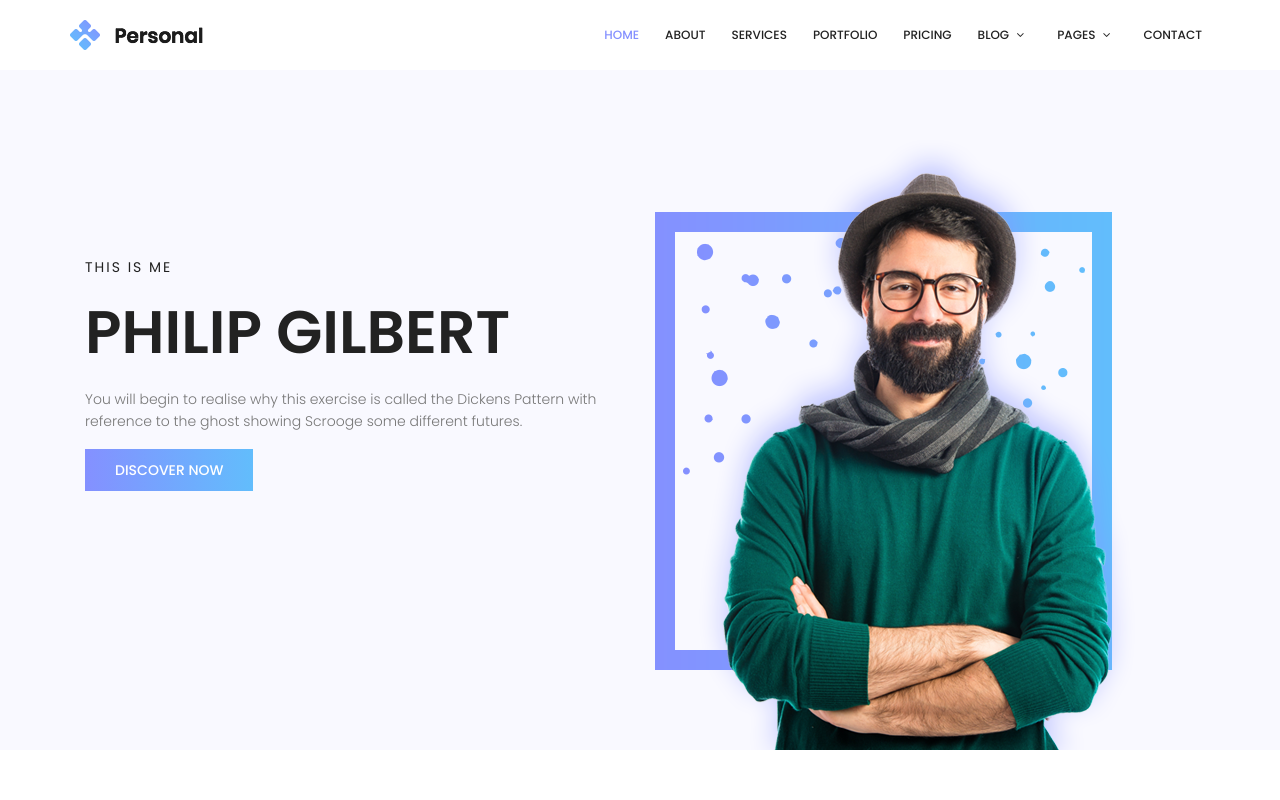
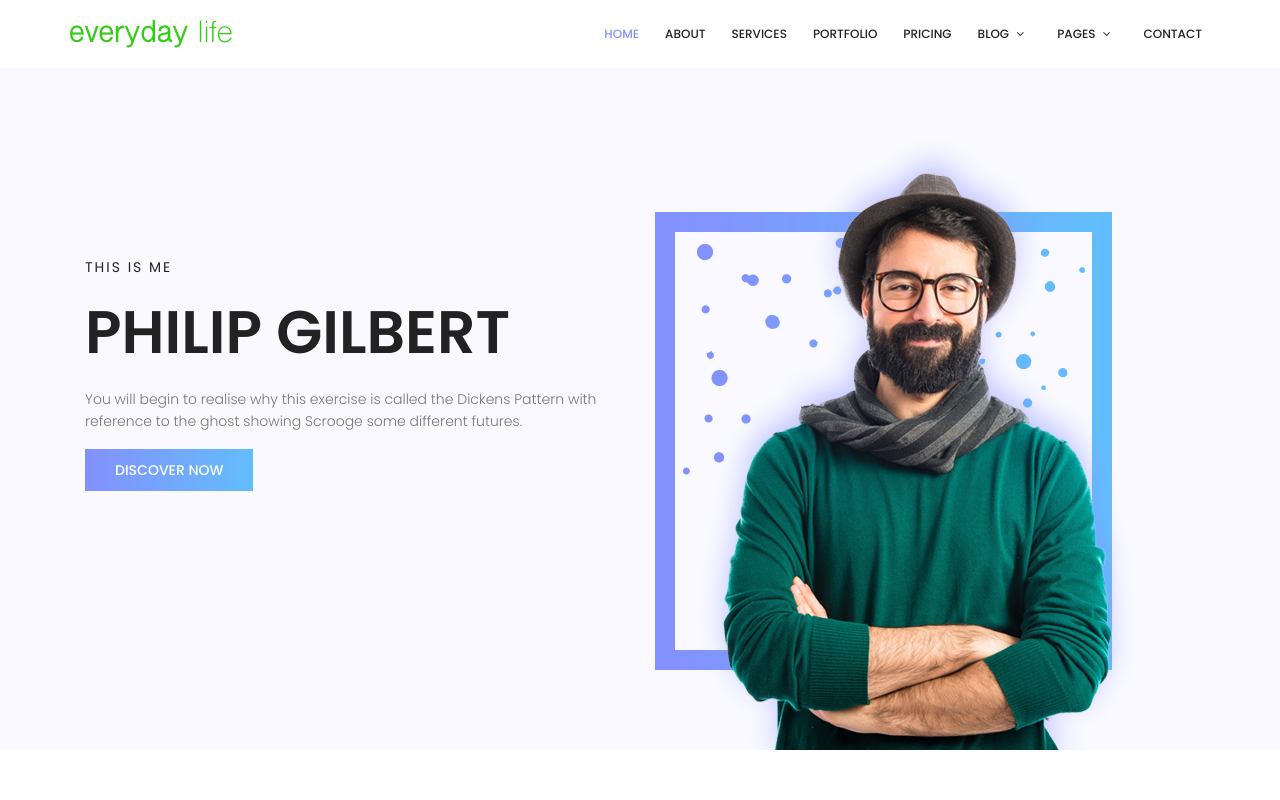
Before and after one commit to lukef02/bootstrap-example, a plain HTML site: page index.html in a window 1280 px wide. Shown: the top 800 px of the page. Drawn offline with nearby package versions, Linux system fonts and the light colour scheme; some packages are replaced by stand-ins of ours.

Commit message:
logo change
logo change to elife

```diff
--- a/index.html
+++ b/index.html
@@ -35,7 +35,7 @@
 		    <div class="container main-menu">
 		    	<div class="row align-items-center justify-content-between d-flex">
 			      <div id="logo">
-			        <a href="index.html"><img src="img/logo.png" alt="" title="" /></a>
+			        <a href="index.html"><img src="img/logo2.png" alt="" title="" /></a>
 			      </div>
 			      <nav id="nav-menu-container">
 			        <ul class="nav-menu">
```
Also changed, not shown: img/logo2.png (added), 2 other files.
